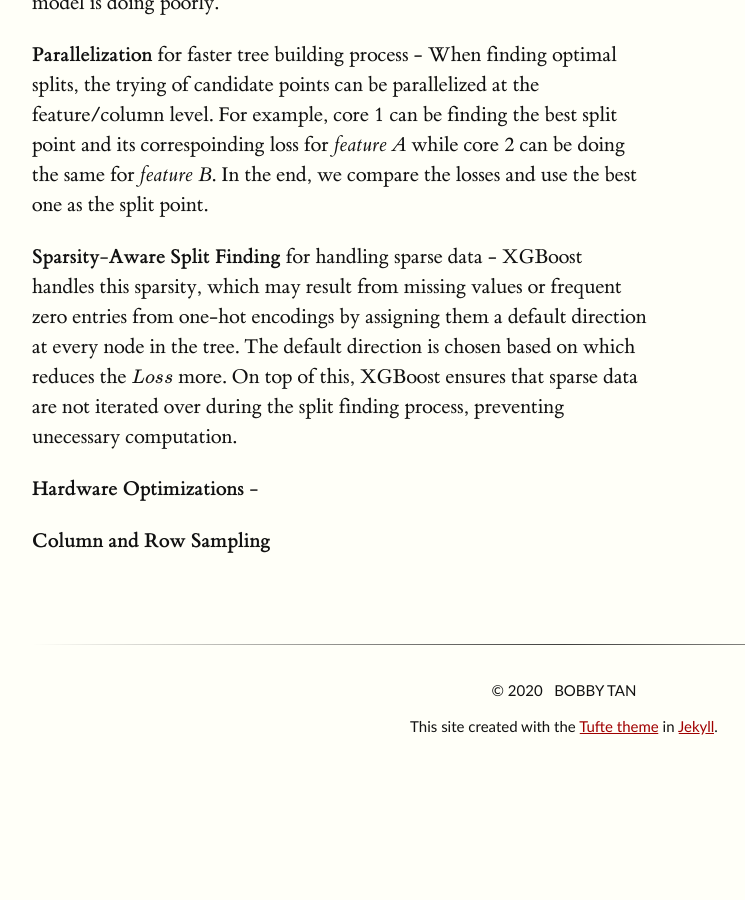
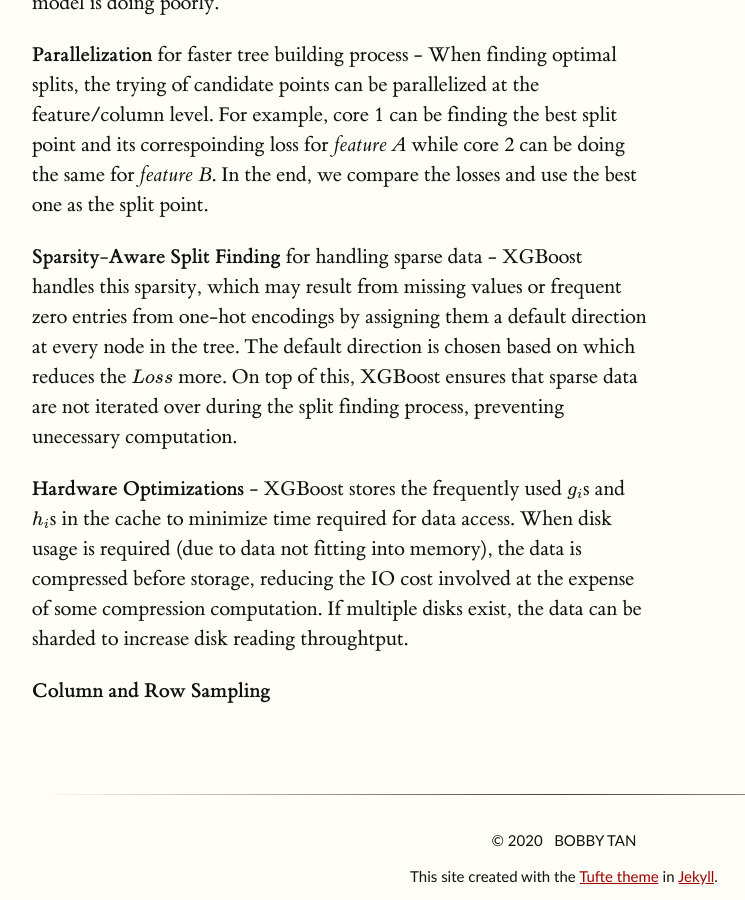
Before and after one commit to bobby-tan/bobby-tan.github.io, a Jekyll site: the page built from _posts/2020-05-11-A-Short-Introduction-to-XGBoost.md, in a window 1280 px wide and 900 px high, scrolled down 5656 px. Shown: the whole window, without its empty margins (128-873 px from the left). Built offline with Jekyll 4.4.1, drawn with Linux system fonts in a browser that asks for light colours; formulas are drawn with MathJax 3; before the commit the page ends 6406 px from its top, so only the background shows below that.

Commit message:
doing optimizations, finished Hardware Optimizations

```diff
--- a/_posts/2020-05-11-A-Short-Introduction-to-XGBoost.md
+++ b/_posts/2020-05-11-A-Short-Introduction-to-XGBoost.md
@@ -119,6 +119,6 @@ Here are interesting optimizations used by XGBoost to increase training speed an
 
 **Sparsity-Aware Split Finding** for handling sparse data - XGBoost handles this sparsity, which may result from missing values or frequent zero entries from one-hot encodings by assigning them a default direction at every node in the tree. The default direction is chosen based on which reduces the $$ Loss $$ more. On top of this, XGBoost ensures that sparse data are not iterated over during the split finding process, preventing unecessary computation.
 
-**Hardware Optimizations** -
+**Hardware Optimizations** - XGBoost stores the frequently used $$ g_i $$s and $$ h_i $$s in the cache to minimize time required for data access. When disk usage is required (due to data not fitting into memory), the data is compressed before storage, reducing the IO cost involved at the expense of some compression computation. If multiple disks exist, the data can be sharded to increase disk reading throughtput.
 
 **Column and Row Sampling**
```
